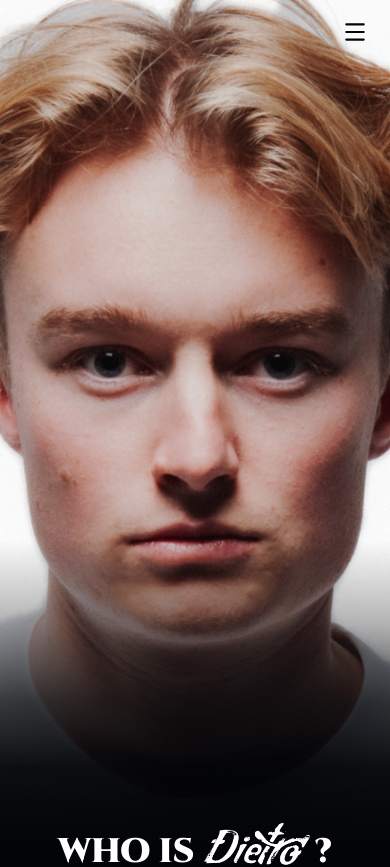
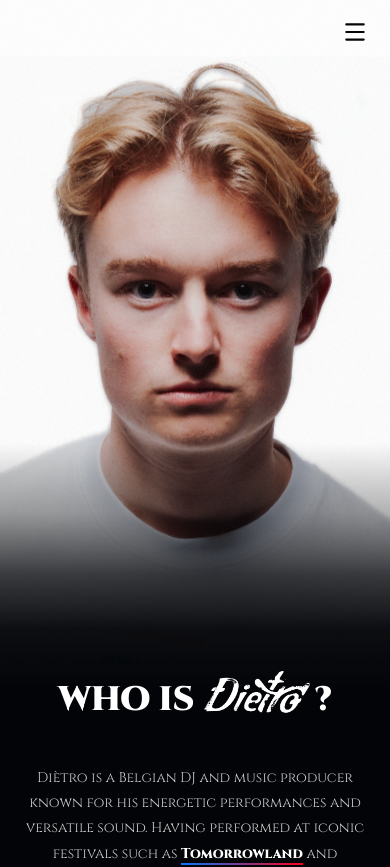
Before and after one commit to DieterTML/Di-tro-pitch-platform, a React (Vite) app: page / in a window 390 px wide. Shown: the top 867 px of the page. Built offline with nearby package versions, Linux system fonts and the light colour scheme.

Commit message:
Fix allround

```diff
--- a/src/data/artistData.js
+++ b/src/data/artistData.js
@@ -10,7 +10,7 @@ export const artistData = {
 
   // introduction under "Who is Diètro?"; the names in bioHighlights are
   // shown highlighted wherever they appear in the text
-  bio: "Diètro is a Belgian DJ and music producer known for his energetic performances and versatile sound. Having performed at iconic festivals such as Tomorrowland and Rock Werchter, he continues to make his mark on the electronic music scene. His music blends commercial dance and house with the darker sounds of techno and trance. Through his unique 2 FACES concept, Diètro brings two contrasting musical worlds together under one identity.",
+  bio: "Diètro is a Belgian DJ and music producer known for his energetic performances and versatile sound. Having performed at iconic festivals such as Tomorrowland and Rock Werchter, he continues to make his mark on the electronic music scene. His music blends commercial dance and house with the darker sounds of techno and trance. Through his unique 2 FACES concept, Diètro brings two contrasting musical worlds together.",
   bioHighlights: ["Tomorrowland", "Rock Werchter"],
 
   // "2 FACES": the two musical identities of Diètro. The genres match the
--- a/src/styles.css
+++ b/src/styles.css
@@ -1065,6 +1065,9 @@ a {
 
 /* festival names: white, bold, with a blue-to-red underline */
 .about-highlight {
+  /* keep multi-word names like "Rock Werchter" together on one line */
+  white-space: nowrap;
+
   color: white;
 
   font-weight: 800;
@@ -1667,6 +1670,19 @@ a {
 }
 
 @media (max-width: 550px) {
+  /* phones are narrow: size the photo by width (not height), so the head
+     and the start of the shoulders show, like on desktop */
+  .hero {
+    min-height: 82svh;
+  }
+
+  .hero-portrait {
+    top: 7svh;
+
+    width: 165vw;
+    height: auto;
+  }
+
   .nav-logo {
     height: 44px;
   }
```
